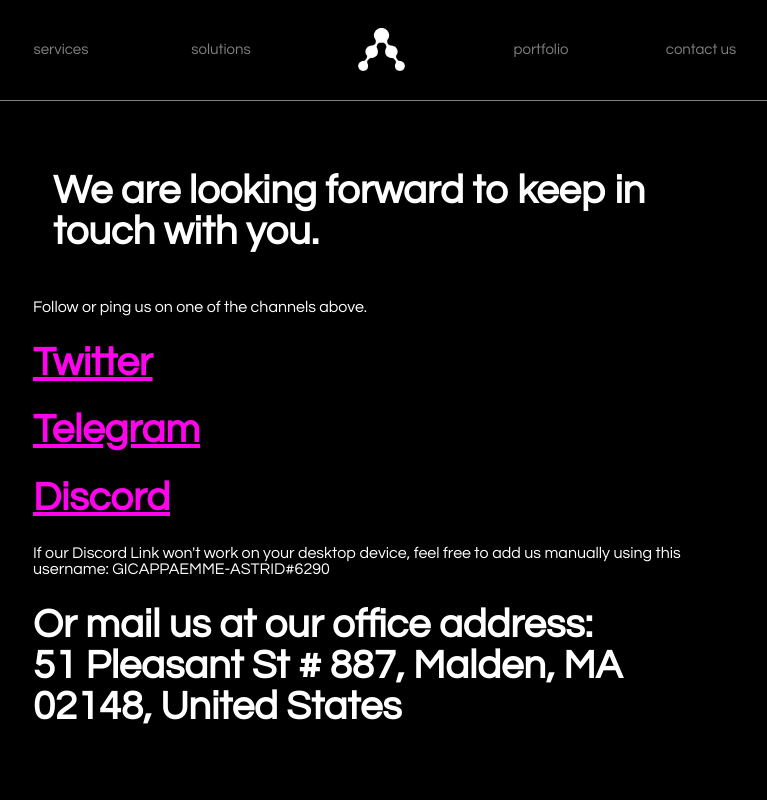
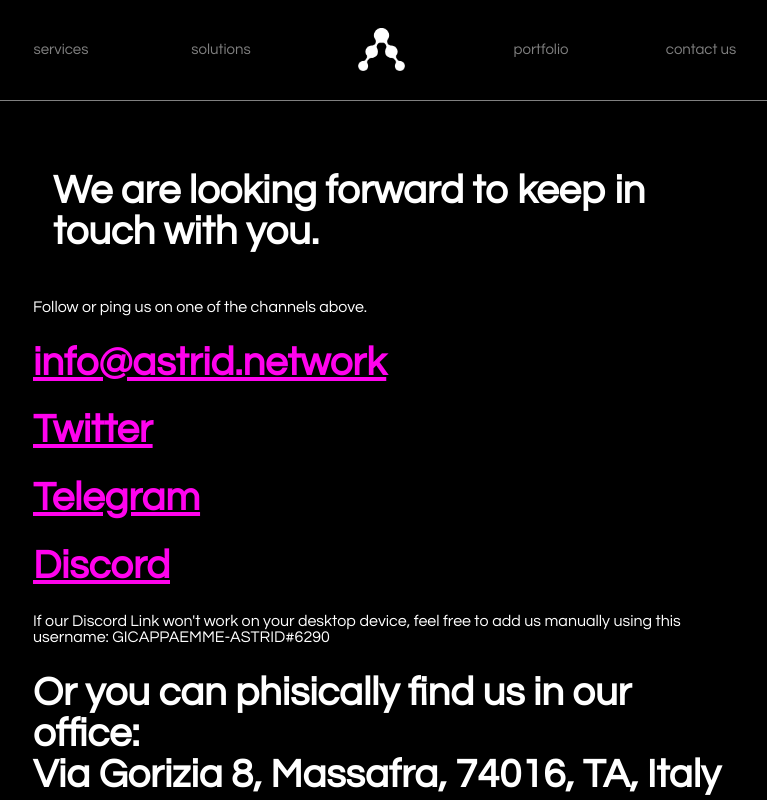
Before and after one commit to astrid-net/astrid-net.github.io, a plain HTML site: page contactus.html in a window 1280 px wide. Shown: the whole page, without its empty margins (257-1024 px from the left). Drawn offline with nearby package versions, Linux system fonts and the light colour scheme.

Commit message:
Update contactus.html

```diff
--- a/contactus.html
+++ b/contactus.html
@@ -94,11 +94,12 @@
         <div class="scrollContainer" style="top:0px; display: none;">
             <h1 style="position: relative; padding: 20px; margin-top: 150px;">We are looking forward to keep in touch with you.</h1>
             <p>Follow or ping us on one of the channels above.</p>
+            <h1><a href="mailto:info@astrid.network" style="color: #FF03ED; text-decoration: underline;">info@astrid.network</a></h1>
             <h1><a href="https://twitter.com/astrid_net" style="color: #FF03ED; text-decoration: underline;">Twitter</a></h1>
             <h1><a href="https://t.me/gicappaemme" style="color: #FF03ED; text-decoration: underline;">Telegram</a></h1>
             <h1><a href="https://discord.com/users/809888220182741022" style="color: #FF03ED; text-decoration: underline;">Discord</a></h1>
             <p>If our Discord Link won't work on your desktop device, feel free to add us manually using this username: GICAPPAEMME-ASTRID#6290 </p>
-            <h1>Or mail us at our office address: <br> 51 Pleasant St # 887, Malden, MA 02148, United States</h1>
+            <h1>Or you can phisically find us in our office: <br> Via Gorizia 8, Massafra, 74016, TA, Italy</h1>
 
         <footer>
           <div class="footerSection"> <div class="headerButton" style="height: 60px; width: 60px; background-image: url('Wpps/logo.png'); background-size: 90%; background-position: center; background-repeat: no-repeat; color: white;"></div> <p style="font-size: 13px;">Shape future of blockchain with data. <br><br> Via Gorizia 8, Massafra, 74016, TA, Italy.<br> <a href='http://copyright.it/copyright/copyright-certificato-di-deposito.html?numdepot=DEP638212461706089543' text-decoration='underline'>Astrid Network ® is a trademark registered by Hirundo Technologies.</a> All rights are reserved.</p></div>
```
